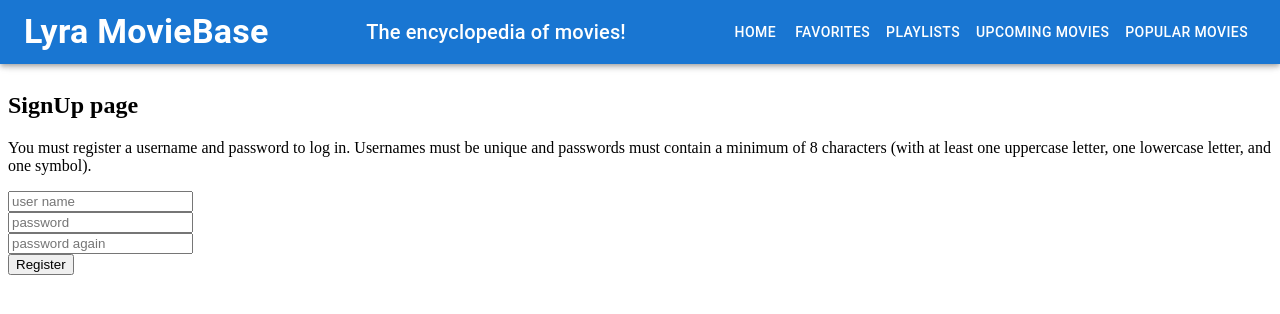
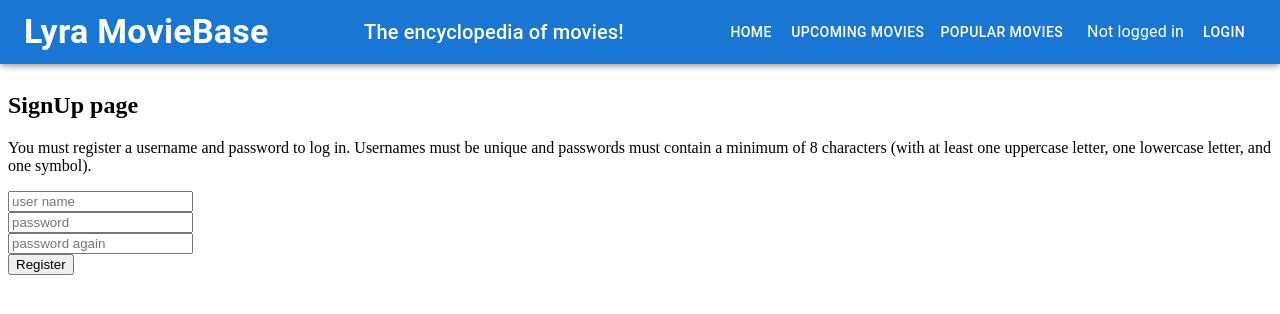
Before and after one commit to Lyraa-05/web-api-ca2, a React (Vite) app in the folder react-movies/: page /signup in a window 1280 px wide. Shown: the top 314 px of the page. Built offline with nearby package versions, Linux system fonts and the light colour scheme.

Commit message:
Updated site header to not show favorites or playlists unless logged in

```diff
--- a/react-movies/src/components/siteHeader/index.jsx
+++ b/react-movies/src/components/siteHeader/index.jsx
@@ -1,4 +1,4 @@
-import React, { useState } from "react";
+import React, { useState, useContext } from "react";
 import AppBar from "@mui/material/AppBar";
 import Toolbar from "@mui/material/Toolbar";
 import Typography from "@mui/material/Typography";
@@ -11,26 +11,32 @@ import { useNavigate } from "react-router";
 import { styled } from '@mui/material/styles';
 import { useTheme } from "@mui/material/styles";
 import useMediaQuery from "@mui/material/useMediaQuery";
-
+import {AuthContext} from "../../contexts/authContext.jsx"
 const Offset = styled('div')(({ theme }) => theme.mixins.toolbar);
 
 const SiteHeader = () => {
   const [anchorEl, setAnchorEl] = useState(null);
   const open = Boolean(anchorEl);
-
+  const context = useContext(AuthContext);
   const theme = useTheme();
   const isMobile = useMediaQuery(theme.breakpoints.down("md"));
 
   const navigate = useNavigate();
 
-  const menuOptions = [
+  const baseMenuOptions = [
     { label: "Home", path: "/" },
-    { label: "Favorites", path: "/movies/favorites" },
-    { label: "Playlists", path: "/movies/playlists"},
     { label: "Upcoming Movies", path: "/movies/upcoming" },
     { label: "Popular Movies", path: "/movies/popular" },
+  ];
 
-  ];
+
+  const protectedMenuOptions = [
+      { label: "Favorites", path: "/movies/favorites" },
+      { label: "Playlists", path: "/movies/playlists"},
+  ]
+
+  //if logged in show everything
+  const menuOptions = context.isAuthenticated ? [...baseMenuOptions, ...protectedMenuOptions]: baseMenuOptions;
 
   const handleMenuSelect = (pageURL) => {
     setAnchorEl(null);
@@ -100,6 +106,27 @@ const SiteHeader = () => {
                 ))}
               </>
             )}
+
+            {/* Auth status and buttons */}
+            {context.isAuthenticated ? (
+              <>
+                <Typography variant="body1" sx={{ marginLeft: 2, marginRight: 1 }}>
+                  Welcome {context.userName}!
+                </Typography>
+                <Button color="inherit" onClick={() => context.signout()}>
+                  Sign out
+                </Button>
+              </>
+            ) : (
+              <>
+                <Typography variant="body1" sx={{ marginLeft: 2, marginRight: 1 }}>
+                  Not logged in
+                </Typography>
+                <Button color="inherit" onClick={() => navigate("/login")}>
+                  Login
+                </Button>
+              </>
+            )}
         </Toolbar>
       </AppBar>
       <Offset />
--- a/react-movies/src/contexts/authContext.jsx
+++ b/react-movies/src/contexts/authContext.jsx
@@ -1,4 +1,4 @@
-import { useState, createContext } from "react";
+import React, { useState, createContext } from "react";
 import { login, signup } from "../api/tmdb-api";
 
 export const AuthContext = createContext(null); //eslint-disable-line
--- a/react-movies/src/main.jsx
+++ b/react-movies/src/main.jsx
@@ -8,6 +8,7 @@ import MovieReviewPage from "./pages/movieReviewPage";
 import MoviePage from "./pages/movieDetailsPage";
 import FavoriteMoviesPage from "./pages/favouriteMoviesPage";
 import MoviesContextProvider from "./contexts/moviesContext";
+import AuthContextProvider from "./contexts/authContext";
 import AddMovieReviewPage from './pages/addMovieReviewPage'
 import SiteHeader from './components/siteHeader'
 import UpcomingMoviesPage from "./pages/upcomingMoviesPage";
@@ -34,6 +35,7 @@ const App = () => {
   return (
     <QueryClientProvider client={queryClient}>
       <BrowserRouter>
+        <AuthContextProvider>
         <SiteHeader />
         <MoviesContextProvider>
           <Routes>
@@ -48,11 +50,12 @@ const App = () => {
             <Route path="/movies/upcoming" element={<UpcomingMoviesPage />} />
             <Route path="/movies/popular" element={<PopularMoviesPage/>}/>
             <Route path="/signup" element={<SignupPage/>}/>
-            <Route paht="/login" element={<LoginPage/>}/>
-            <Route paht="/profile" element={<ProfilePage/>}/>
+            <Route path="/login" element={<LoginPage/>}/>
+            <Route path="/profile" element={<ProfilePage/>}/>
             <Route path="*" element={ <Navigate to="/" /> } />
           </Routes>
         </MoviesContextProvider>
+        </AuthContextProvider>
       </BrowserRouter>
       <ReactQueryDevtools initialIsOpen={false} />
     </QueryClientProvider>
```
